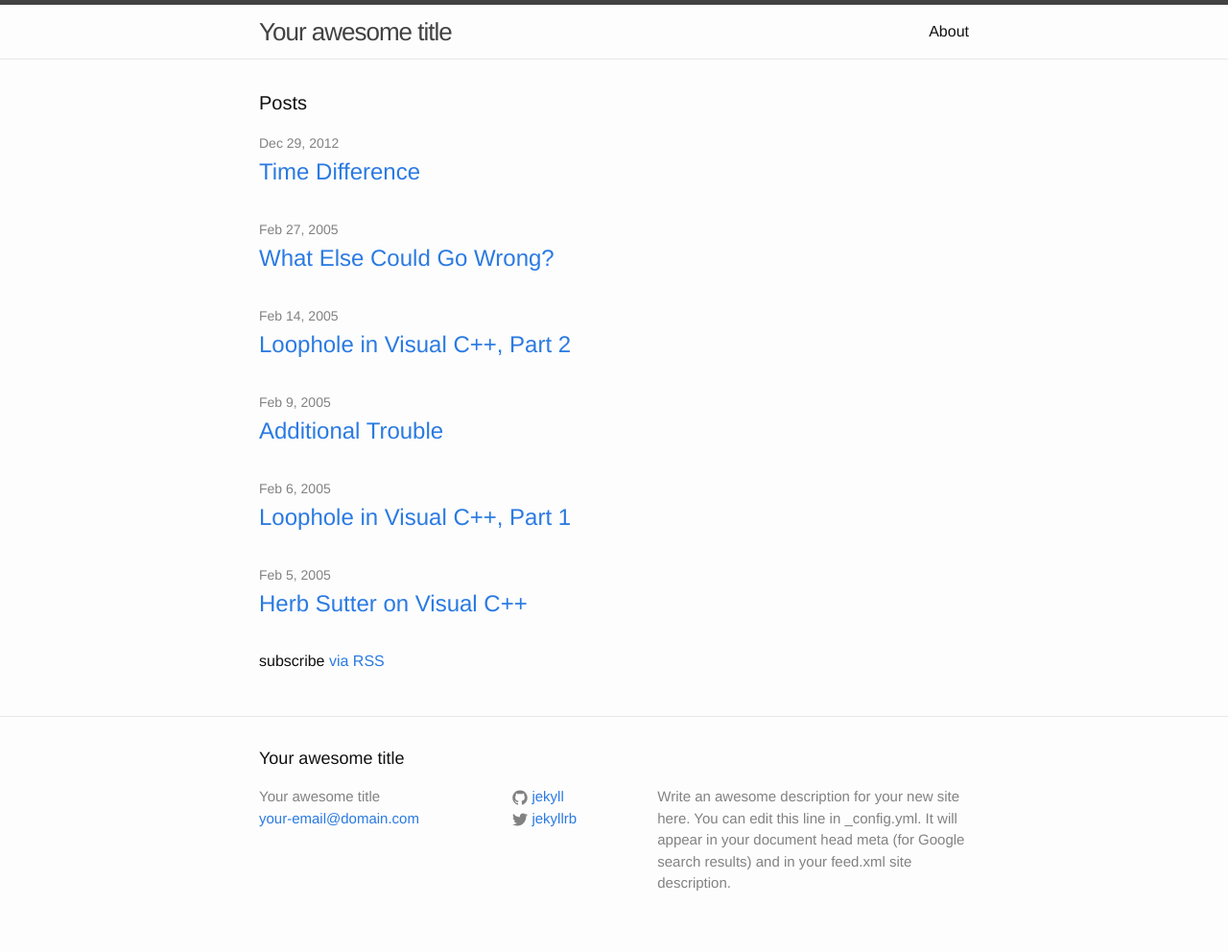
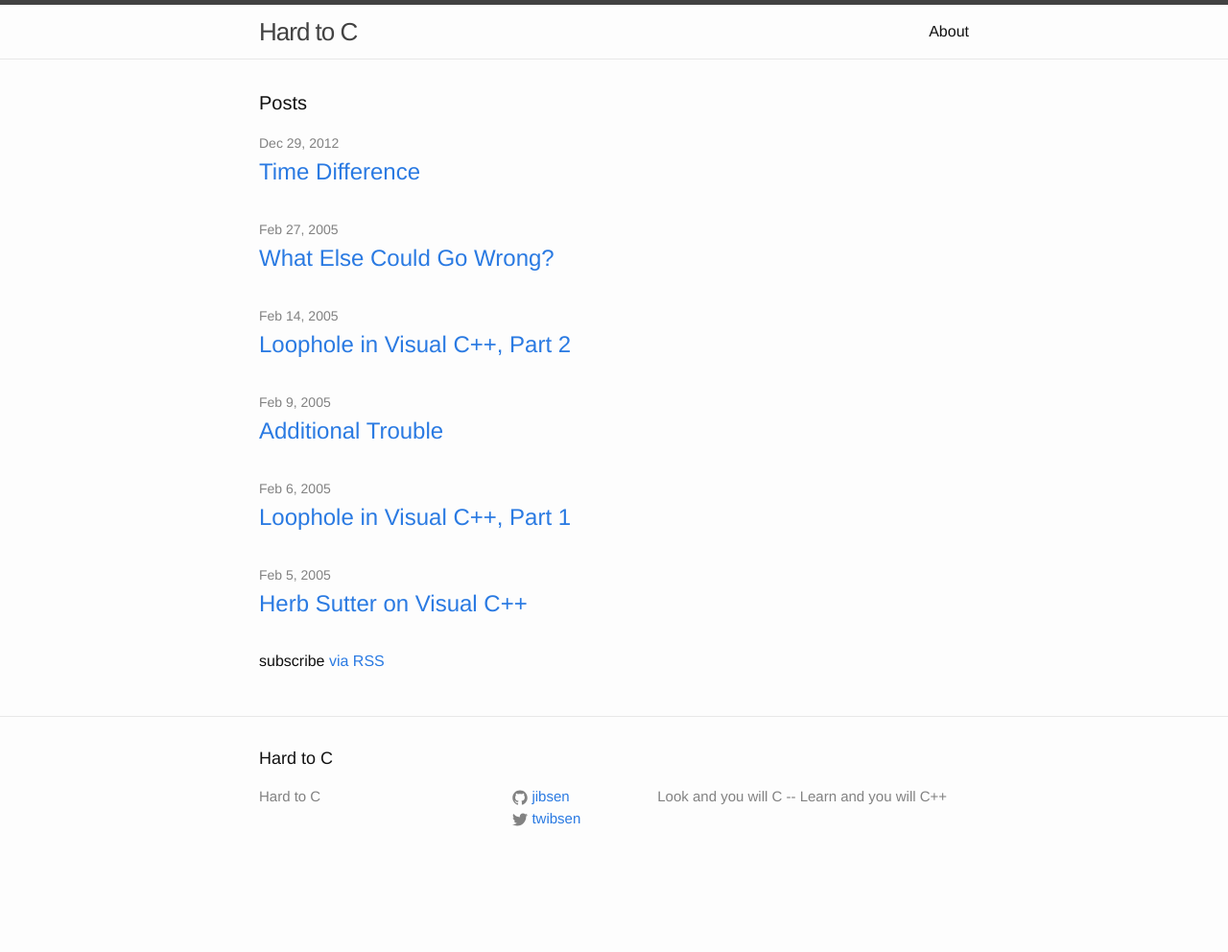
Before and after one commit to jibsen/hardtoc-src, a Jekyll site: the page built from index.html, in a window 1280 px wide. Shown: the whole page at 96% size. Built offline with Jekyll 4.4.1, drawn with Linux system fonts in a browser that asks for light colours; after the commit the page ends 924 px from its top, so only the background shows below that.

Commit message:
Update _config.yml

```diff
--- a/_config.yml
+++ b/_config.yml
@@ -6,16 +6,14 @@
 # 'jekyll serve'. If you change this file, please restart the server process.
 
 # Site settings
-title: Your awesome title
-email: your-email@domain.com
+title: Hard to C
+# email: your-email@domain.com
 description: > # this means to ignore newlines until "baseurl:"
-  Write an awesome description for your new site here. You can edit this
-  line in _config.yml. It will appear in your document head meta (for
-  Google search results) and in your feed.xml site description.
+  Look and you will C -- Learn and you will C++
 baseurl: "" # the subpath of your site, e.g. /blog
-url: "http://yourdomain.com" # the base hostname & protocol for your site
-twitter_username: jekyllrb
-github_username:  jekyll
+url: "http://hardtoc.com" # the base hostname & protocol for your site
+twitter_username: twibsen
+github_username:  jibsen
 
 # Build settings
 markdown: kramdown
```
